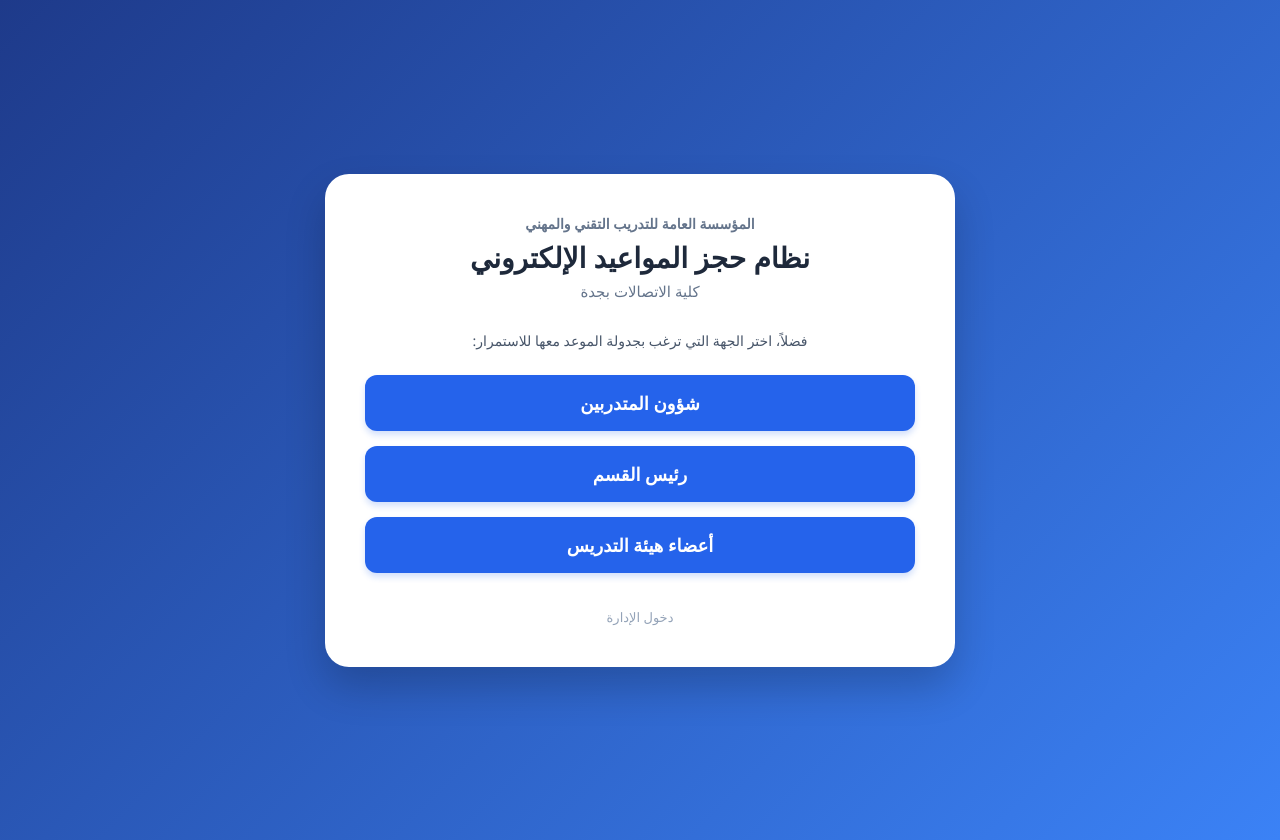
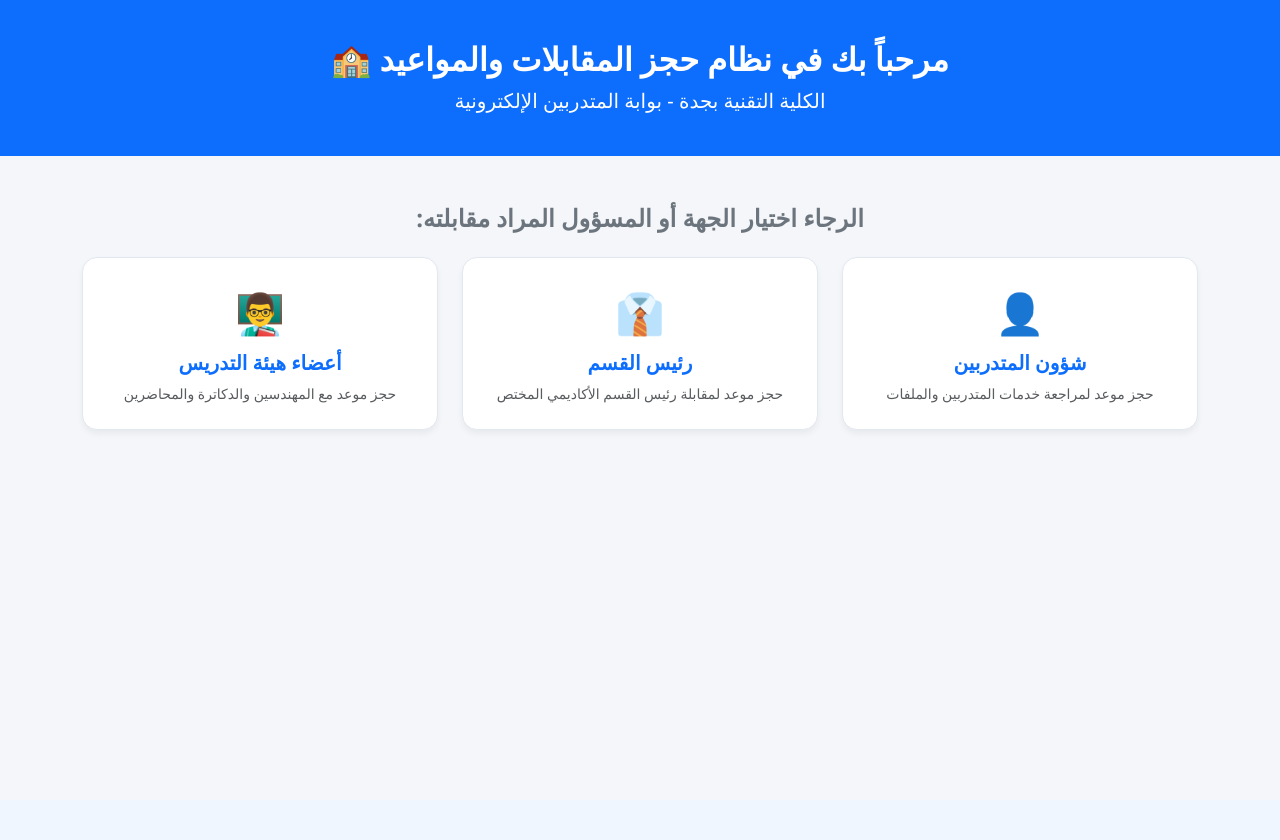
Before and after one commit to AMX-24/booking-system, a Flask app: page / in a window 1280 px wide. After the commit the page ends 434 px from the top, so only its background shows below. Run offline with Flask 3, Linux system fonts and the light colour scheme.

Commit message:
Update index.html

```diff
--- a/templates/index.html
+++ b/templates/index.html
@@ -2,93 +2,59 @@
 <html lang="ar" dir="rtl">
 <head>
     <meta charset="UTF-8">
-    <title>نظام حجز المواعيد الإلكتروني - الكلية التقنية</title>
+    <title>نظام حجز المواعيد - الكلية التقنية</title>
+    <link href="https://cdn.jsdelivr.net/npm/bootstrap@5.3.0/dist/css/bootstrap.min.css" rel="stylesheet">
     <style>
-        body {
-            font-family: 'Segoe UI', sans-serif;
-            background: linear-gradient(135deg, #1e3a8a, #3b82f6);
-            min-height: 100vh;
-            display: flex;
-            align-items: center;
-            justify-content: center;
-            padding: 20px;
-            margin: 0;
-        }
-        .container {
-            background: white;
-            width: 100%;
-            max-width: 550px;
-            padding: 40px;
-            border-radius: 24px;
-            box-shadow: 0 20px 40px rgba(0,0,0,0.2);
-            text-align: center;
-        }
-        .subtitle {
-            color: #64748b;
-            font-size: 14px;
-            font-weight: 600;
-            margin-bottom: 5px;
-        }
-        h1 {
-            color: #1e293b;
-            font-size: 28px;
-            margin: 0 0 5px 0;
-            font-weight: 700;
-        }
-        .location {
-            color: #64748b;
-            font-size: 15px;
-            margin-bottom: 30px;
-        }
-        .instruction {
-            color: #475569;
-            font-size: 14px;
-            margin-bottom: 25px;
-        }
-        .dept-btn {
-            display: block;
-            background: #2563eb;
-            color: white;
-            padding: 16px;
-            margin: 15px 0;
-            border-radius: 12px;
-            text-decoration: none;
-            font-size: 18px;
-            font-weight: bold;
-            transition: 0.3s;
-            box-shadow: 0 4px 6px rgba(37, 99, 235, 0.2);
-        }
-        .dept-btn:hover {
-            background: #1d4ed8;
-            transform: translateY(-2px);
-            box-shadow: 0 6px 12px rgba(29, 78, 216, 0.3);
-        }
-        .admin-link {
-            display: inline-block;
-            margin-top: 20px;
-            color: #94a3b8;
-            text-decoration: none;
-            font-size: 13px;
-            transition: 0.2s;
-        }
-        .admin-link:hover {
-            color: #64748b;
-        }
+        body { background-color: #f4f6f9; font-family: 'Segoe UI', sans-serif; text-align: center; }
+        .hero-section { background-color: #0d6efd; color: white; padding: 40px 20px; margin-bottom: 30px; }
+        .option-card { background: white; padding: 25px; border-radius: 15px; border: 1px solid #e2e8f0; cursor: pointer; transition: 0.3s; box-shadow: 0 4px 6px rgba(0,0,0,0.05); }
+        .option-card:hover { transform: translateY(-5px); box-shadow: 0 10px 15px rgba(0,0,0,0.1); border-color: #0d6efd; }
     </style>
 </head>
 <body>
-    <div class="container">
-        <div class="subtitle">المؤسسة العامة للتدريب التقني والمهني</div>
-        <h1>نظام حجز المواعيد الإلكتروني</h1>
-        <div class="location">كلية الاتصالات بجدة</div>
 
-        <div class="instruction">فضلاً، اختر الجهة التي ترغب بجدولة الموعد معها للاستمرار:</div>
+<div class="hero-section">
+    <h2 class="fw-bold">مرحباً بك في نظام حجز المقابلات والمواعيد 🏫</h2>
+    <p class="lead m-0">الكلية التقنية بجدة - بوابة المتدربين الإلكترونية</p>
+</div>
 
-        <a href="{{ url_for('select_time', entity_id='affairs') }}" class="dept-btn">شؤون المتدربين</a>
-        <a href="{{ url_for('select_time', entity_id='general') }}" class="dept-btn">رئيس القسم</a>
-        <a href="{{ url_for('select_time', entity_id='computer') }}" class="dept-btn">أعضاء هيئة التدريس</a>
+<div class="container my-5">
+    {% with messages = get_flashed_messages(with_categories=true) %}
+        {% if messages %}
+            {% for category, message in messages %}
+                <div class="alert alert-{{ category }} fw-bold mb-4">{{ message }}</div>
+            {% endfor %}
+        {% endif %}
+    {% endwith %}
 
-        <a href="{{ url_for('login') }}" class="admin-link">دخول الإدارة</a>
+    <h4 class="fw-bold text-secondary mb-4">الرجاء اختيار الجهة أو المسؤول المراد مقابلته:</h4>
+
+    <div class="row g-4 justify-content-center">
+        <div class="col-md-4">
+            <div class="option-card" onclick="window.location.href='/select_time/affairs'">
+                <div class="fs-1 mb-2">👤</div>
+                <h5 class="fw-bold text-primary">شؤون المتدربين</h5>
+                <p class="text-muted small m-0">حجز موعد لمراجعة خدمات المتدربين والملفات</p>
+            </div>
+        </div>
+
+        <div class="col-md-4">
+            <div class="option-card" onclick="window.location.href='/select_time/head'">
+                <div class="fs-1 mb-2">👔</div>
+                <h5 class="fw-bold text-primary">رئيس القسم</h5>
+                <p class="text-muted small m-0">حجز موعد لمقابلة رئيس القسم الأكاديمي المختص</p>
+            </div>
+        </div>
+
+        <div class="col-md-4">
+            <div class="option-card" onclick="window.location.href='/select_time/faculty'">
+                <div class="fs-1 mb-2">👨‍🏫</div>
+                <h5 class="fw-bold text-primary">أعضاء هيئة التدريس</h5>
+                <p class="text-muted small m-0">حجز موعد مع المهندسين والدكاترة والمحاضرين</p>
+            </div>
+        </div>
     </div>
+</div>
+
 </body>
 </html>
```
